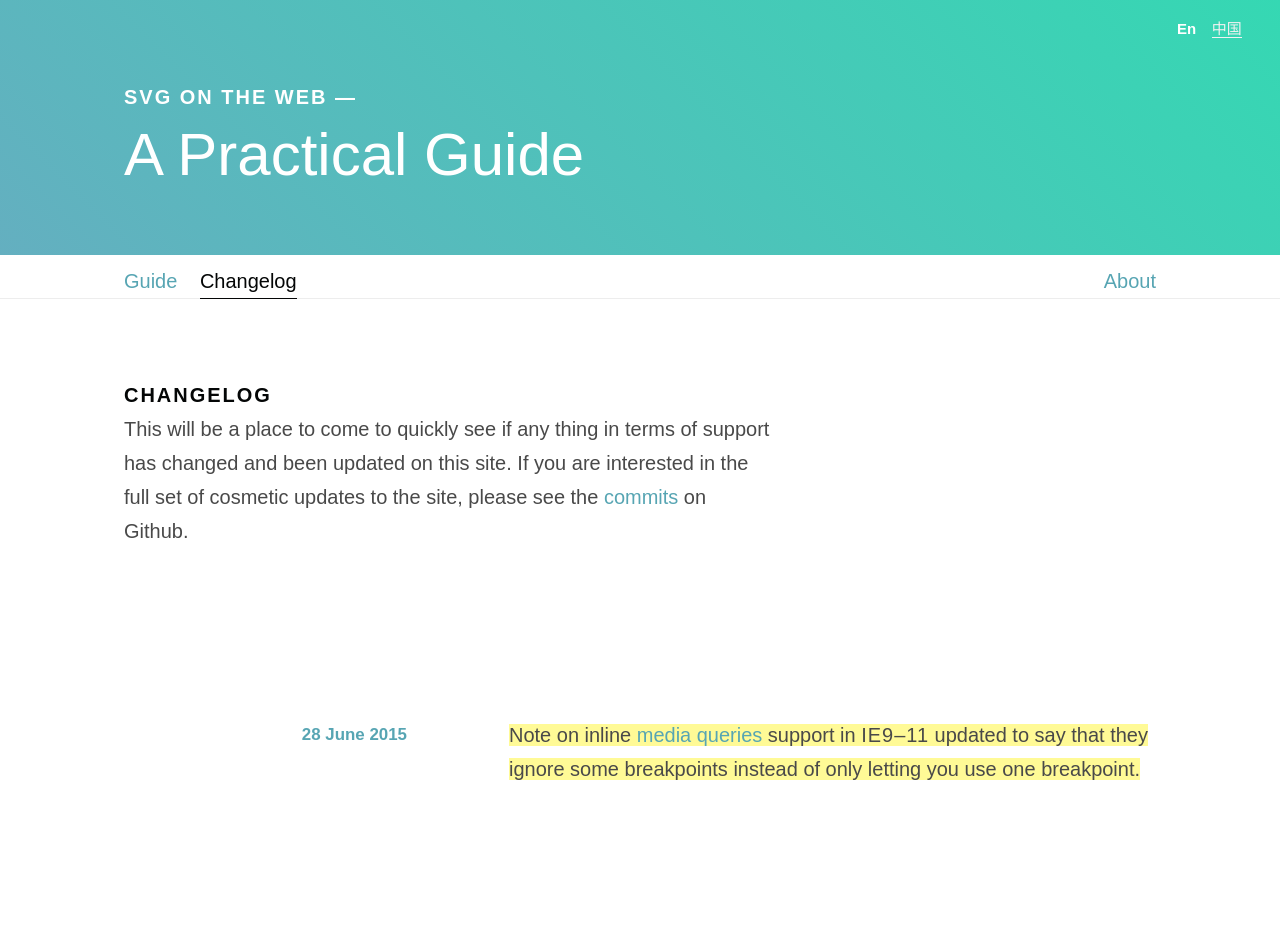
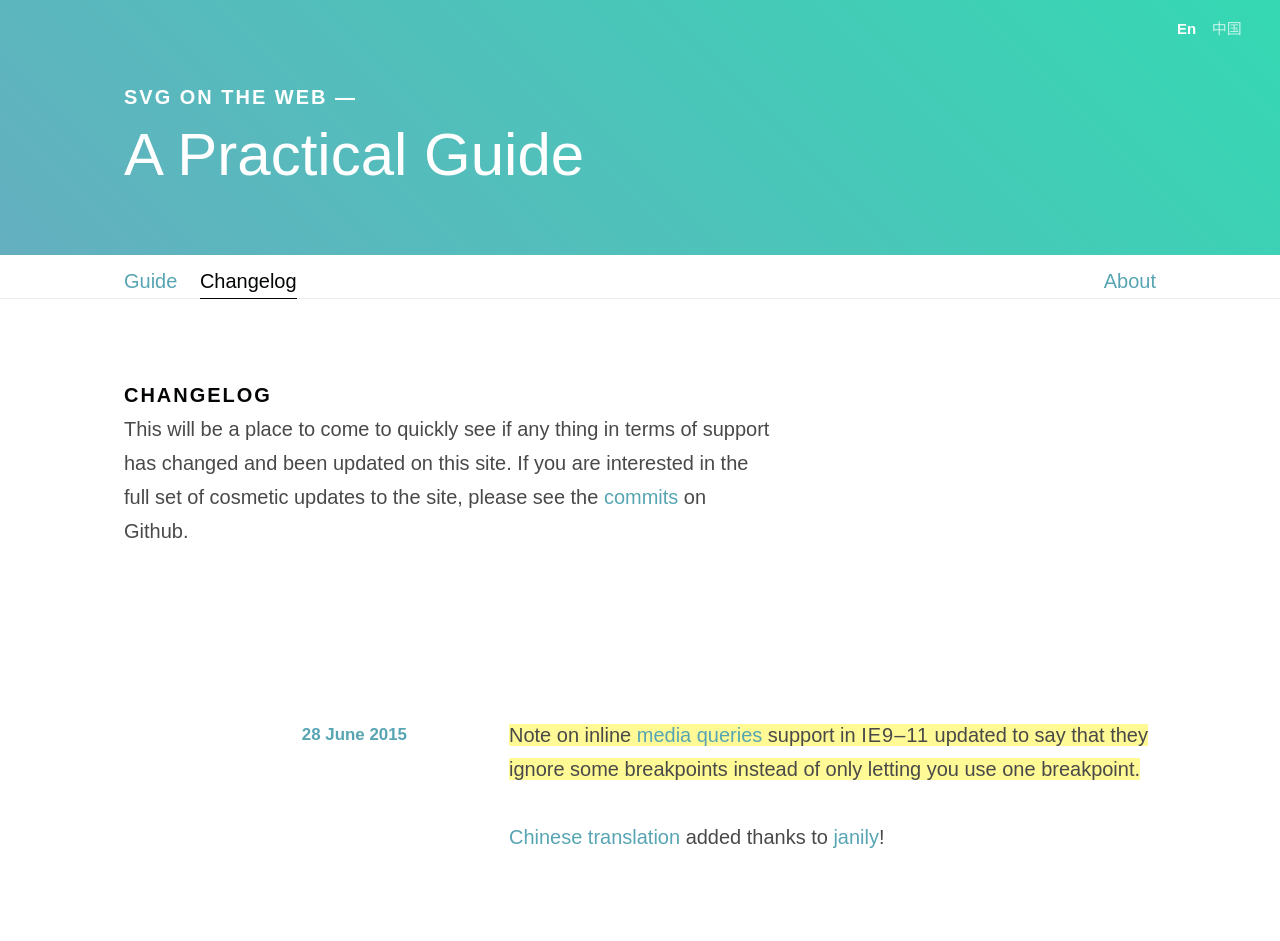
Before and after one commit to jakegiltsoff/svgontheweb, a website: page changelog/index.html in a window 1280 px wide. Shown: the top 941 px of the page. Drawn offline with Linux system fonts and the light colour scheme.

Commit message:
Add translation info to changelog + restyle language switcher

```diff
--- a/assets/sass/modules/_nav.scss
+++ b/assets/sass/modules/_nav.scss
@@ -33,6 +33,10 @@
   right: 3%;
   top: 10px;
 
+  [lang="zh"] & {
+    top: 7px;
+  }
+
   ul {
     list-style-type: none;
 
@@ -51,8 +55,7 @@
       }
 
       a {
-        color: darken($white,5%);
-        border-bottom: 1px solid;
+        color: rgba($white,0.7);
 
         &:hover, &:active, &:focus {
           color: $white;
--- a/changelog/index.html
+++ b/changelog/index.html
@@ -49,12 +49,14 @@
   </section>
 
   <section>
+
     <div class="section typeset">
       <div class="column column--sidebar column--changes" id="28june2015">
         <p><a href="#28june2015">28 June 2015</a></p>
       </div>
       <div class="column column--main">
         <p><span class="highlight">Note on inline <a href="/#mediaqueries">media queries</a> support in <span class="small-caps">IE9–11</span> updated to say that they ignore some breakpoints instead of only letting you use one breakpoint.</span></p>
+        <p><a href="/zh">Chinese translation</a> added thanks to <a href="http://janily.gitcafe.io/">janily</a>!</p>
       </div>
     </div>
     <div class="section typeset">
```
Also changed, not shown: assets/css/style.css, assets/css/style.min.css.
